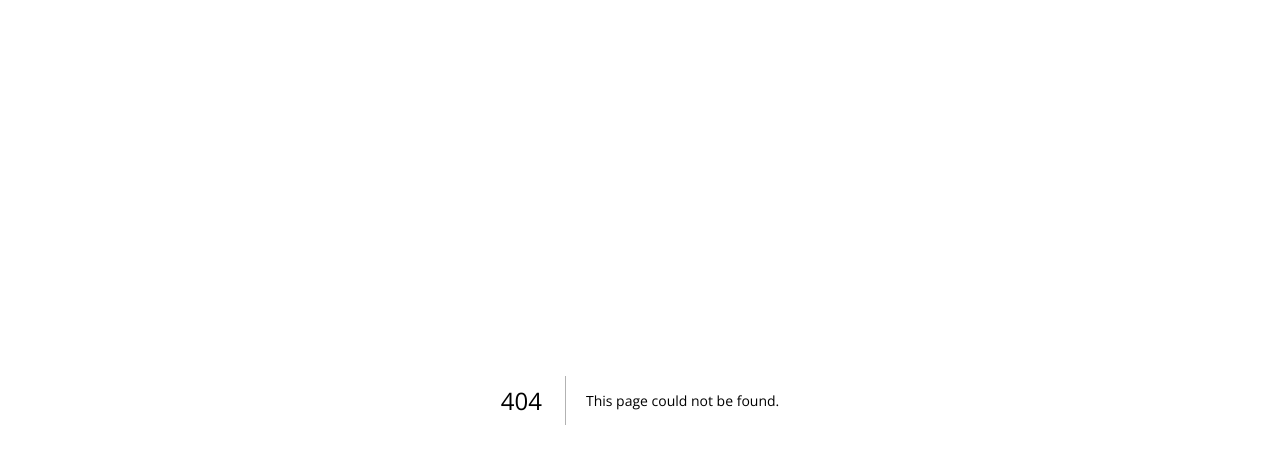
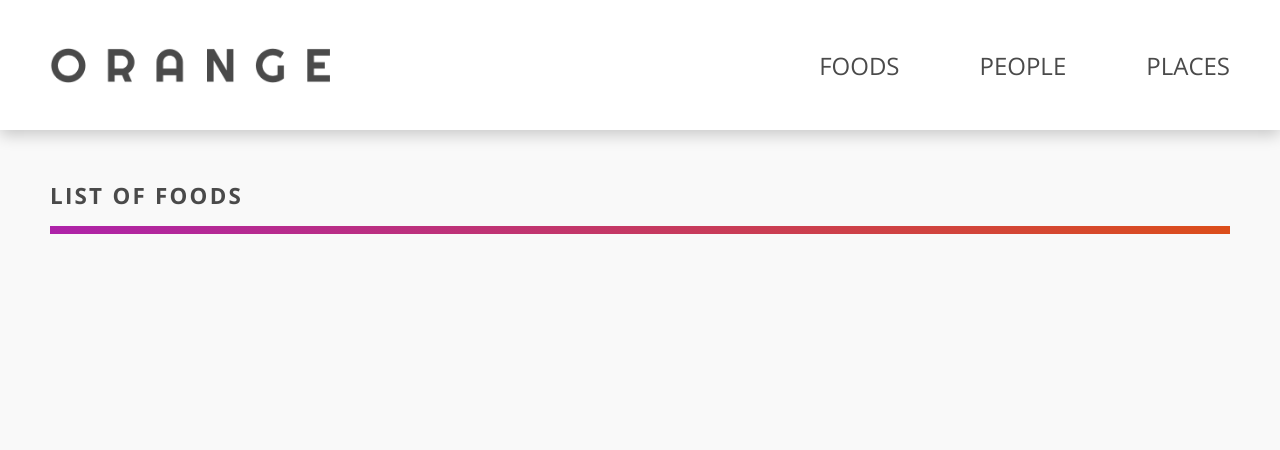
Before and after one commit to levxyca/login-front-end, a Next.js app: page /home in a window 1280 px wide. Before the commit this address had no page. Shown: the top 450 px of the page. Built offline with nearby package versions, Linux system fonts and the light colour scheme.

Commit message:
:sparkles: home page base (foods/people/places)

```diff
--- /dev/null
+++ b/pages/home.js
@@ -0,0 +1,44 @@
+import Head from "next/head";
+import Image from "next/image";
+import styles from "../styles/Home.module.css";
+
+import logo from "../public/assets/logo.png";
+
+export default function Home() {
+  return (
+    <div>
+      <Head>
+        <title>Orange</title>
+        <meta name="description" content="Orange" />
+        <link rel="icon" href="/favicon.ico" />
+      </Head>
+      <header className={styles.hero}>
+        <div className={styles.hero__container}>
+          <Image
+            className={styles.logo}
+            src={logo}
+            width={280}
+            height={35}
+            alt="Orange"
+          />
+          <nav>
+            <ul className={styles.list}>
+              <li className={styles.list__item}>Foods</li>
+              <li className={styles.list__item}>People</li>
+              <li className={styles.list__item}>Places</li>
+            </ul>
+          </nav>
+        </div>
+      </header>
+      <main className={styles.main}>
+        <div className={styles.main__container}>
+          <h1 className={styles.title}>List of foods</h1>
+          <div className={styles.separator}></div>
+          <article>
+            <section></section>
+          </article>
+        </div>
+      </main>
+    </div>
+  );
+}
--- /dev/null
+++ b/styles/Home.module.css
@@ -0,0 +1,58 @@
+.hero {
+  position: relative;
+  display: flex;
+  justify-content: center;
+  height: 130px;
+  box-shadow: rgba(0, 0, 0, 0.2) 0px 5px 15px;
+}
+
+.hero__container {
+  display: flex;
+  justify-content: space-between;
+  align-items: center;
+  flex-wrap: wrap;
+  width: 1200px;
+  margin: 0 50px;
+  height: 100%;
+}
+
+.list {
+  display: flex;
+}
+
+.list__item {
+  font-size: 1.5rem;
+  text-transform: uppercase;
+  color: var(--color-1);
+  list-style: none;
+}
+
+.list__item:nth-child(-n + 2) {
+  margin-right: 80px;
+}
+
+.main {
+  display: flex;
+  justify-content: center;
+  background-color: var(--color-6);
+  min-height: 100vh;
+}
+
+.main__container {
+  width: 1200px;
+  margin: 0 50px;
+}
+
+.title {
+  font-size: 1.4rem;
+  color: var(--color-1);
+  text-transform: uppercase;
+  letter-spacing: 0.1em;
+  margin: 50px 0 15px 0;
+}
+
+.separator {
+  width: 100%;
+  height: 8px;
+  background: linear-gradient(to right, var(--color-2) 0%, var(--color-3) 100%);
+}
```
